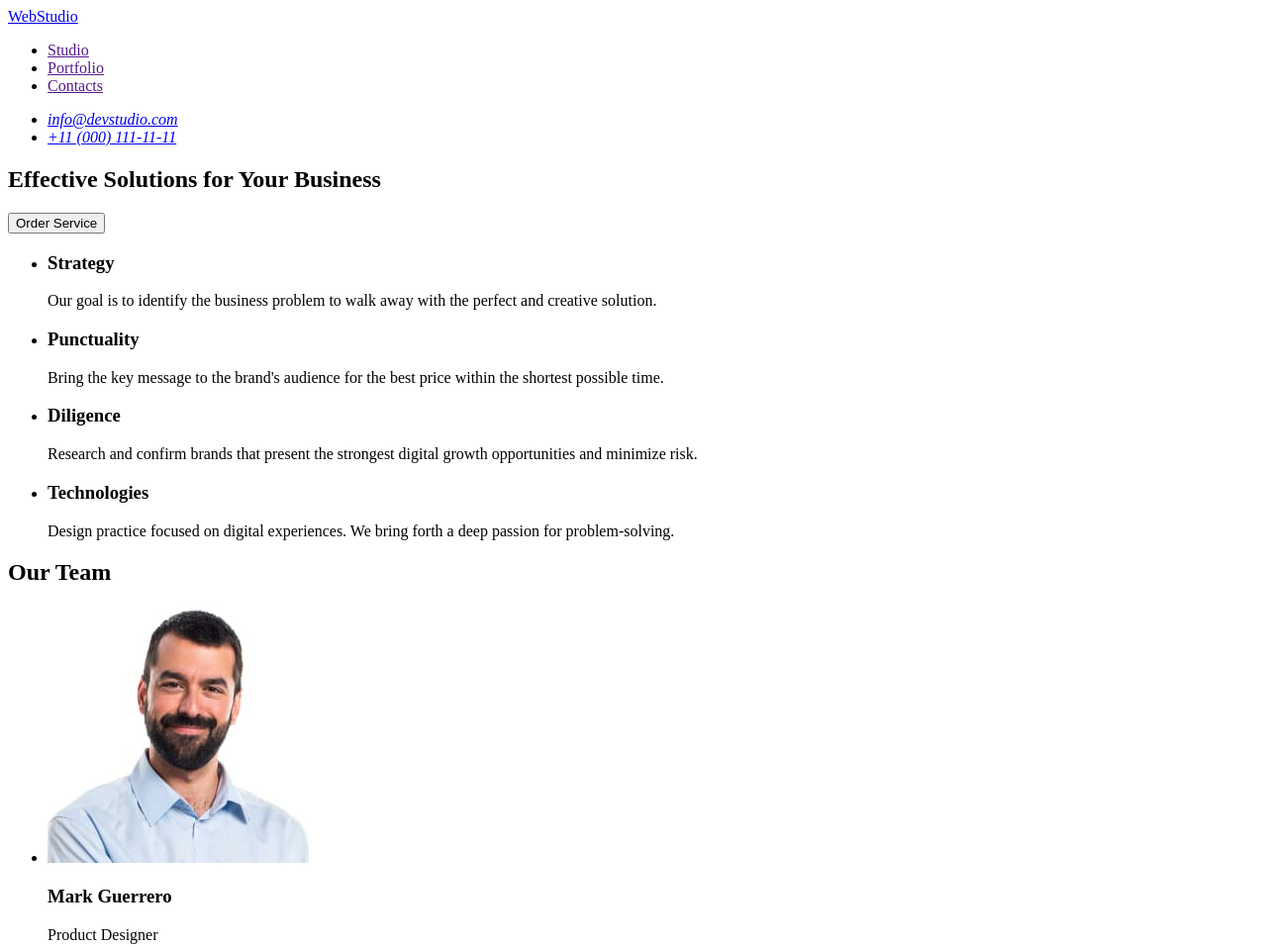
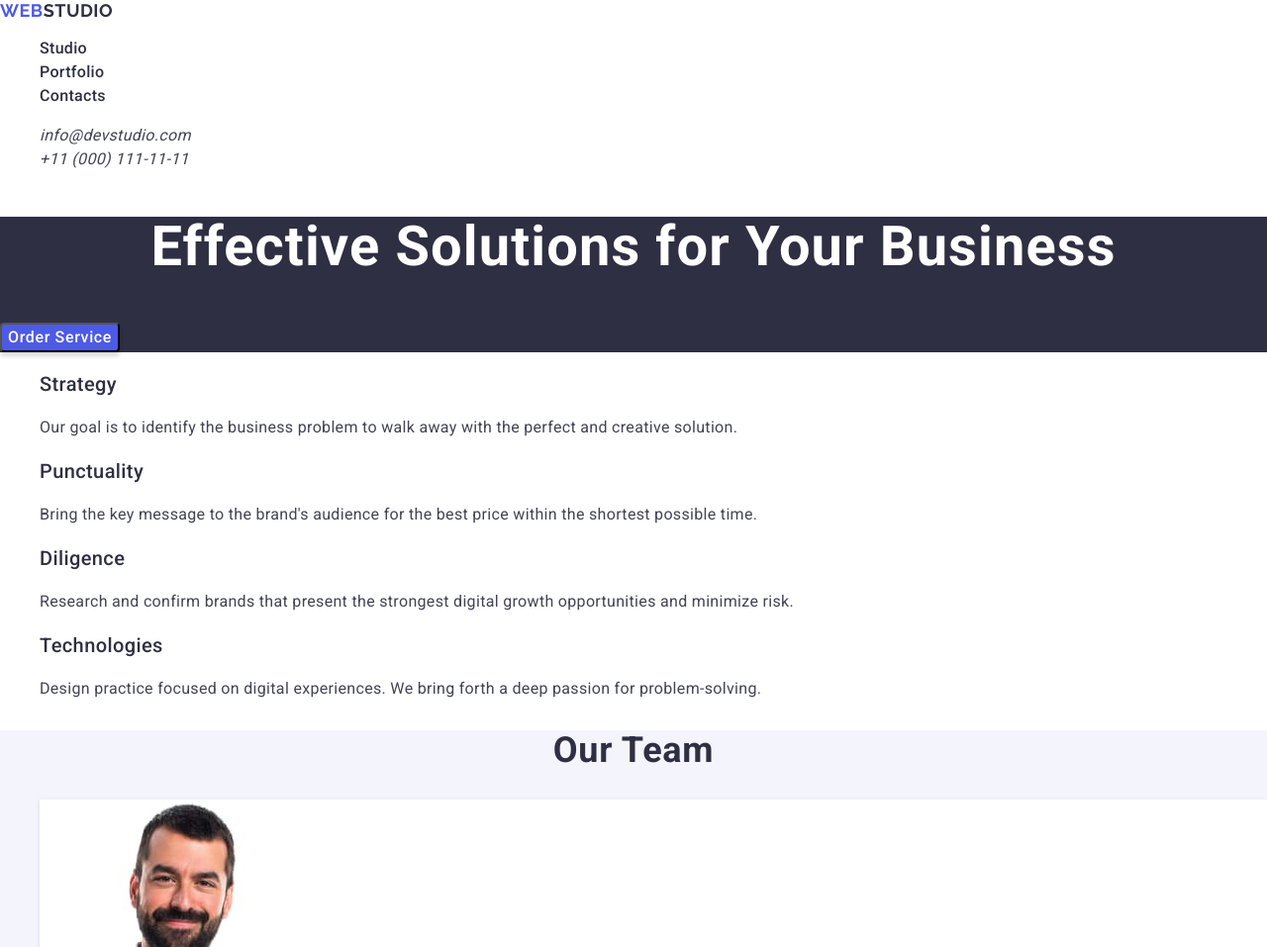
Before and after one commit to Grenolf004/goit-markup-hw-02, a plain HTML site: page index.html in a window 1280 px wide. Shown: the top 957 px of the page at 99% size. Drawn offline with nearby package versions, Linux system fonts and the light colour scheme.

Commit message:
hw2 (1 check)

```diff
--- /dev/null
+++ b/css/styles.css
@@ -0,0 +1,207 @@
+body {
+    font-family: "Roboto" sans-serif;
+    color: #434455;
+    background-color: #ffffff
+    ;font-style: normal;
+}
+
+a {
+    text-decoration: none;
+}
+
+ul {
+    list-style-type: none;
+}
+
+.header-link:hover,
+.header-link:focus {
+    color: #404BBF;
+}
+
+.address-link:hover,
+.address-link:focus {
+    color: #404BBF;
+}
+
+.hero-order-btn:hover,
+.hero-order-btn:focus {
+    color: #4D5AE5;
+}
+
+.header-logo {
+color: #4D5AE5;
+    font-family: Raleway;
+    font-size: 18px;
+    font-weight: 700;
+    line-height: 21px;
+    letter-spacing: 0.54px;
+    text-transform: uppercase;
+}
+
+.logo-item {
+    color: #2E2F42;
+    font-family: Raleway;
+    font-size: 18px;
+    font-weight: 700;
+    line-height: 21px;
+    letter-spacing: 0.54px;
+    text-transform: uppercase;
+}
+
+.header-link {
+    color: #2E2F42;
+    font-family: Roboto;
+    font-size: 16px;
+    font-weight: 500;
+    line-height: 24px;
+    letter-spacing: 0.32px;
+}
+
+.address-link {
+    color: #434455;
+    font-family: Roboto;
+    font-size: 16px;
+    font-weight: 400;
+    line-height: 24px;
+    letter-spacing: 0.32px;
+}
+
+.hero {
+    background: #2E2F42;
+}
+
+.hero-title {
+    color: #FFF;
+    text-align: center;
+    font-family: Roboto;
+    font-size: 56px;
+    font-weight: 700;
+    line-height: 60px;
+    letter-spacing: 1.12px;
+}
+
+.hero-order-btn {
+    border-radius: 4px;
+    background: #4D5AE5;
+    box-shadow: 0px 4px 4px 0px rgba(0, 0, 0, 0.15);
+    color: #FFF;
+    font-family: Roboto;
+    font-size: 16px;
+    font-weight: 500;
+    line-height: 24px;
+    letter-spacing: 0.64px;
+}
+
+.section-one {
+background: #FFF;
+}
+
+.goals-title {
+color: #2E2F42;
+font-family: Roboto;
+font-size: 20px;
+font-weight: 500;
+line-height: 24px;
+letter-spacing: 0.4px;
+}
+
+.goals-text {
+    color: #434455;
+    font-family: Roboto;
+    font-size: 16px;
+    font-weight: 400;
+    line-height: 24px;
+    letter-spacing: 0.32px;
+}
+
+.section-team {
+    background: #F4F4FD;
+}
+
+.team-title {
+    color:#2E2F42;
+    text-align: center;
+    font-family: Roboto;
+    font-size: 36px;
+    font-weight: 700;
+    line-height: 40px;
+    letter-spacing: 0.72px;
+    text-transform: capitalize;
+}
+
+.team-item {
+    border-radius: 0px 0px 4px 4px;
+        background: #FFF;
+        box-shadow: 0px 2px 1px 0px rgba(46, 47, 66, 0.08), 0px 1px 1px 0px rgba(46, 47, 66, 0.16), 0px 1px 6px 0px rgba(46, 47, 66, 0.08);
+}
+
+.team-list {
+    color: #2E2F42;
+    text-align: center;
+    font-family: Roboto;
+    font-size: 20px;
+    font-weight: 500;
+    line-height: 24px;
+    letter-spacing: 0.4px;
+}
+
+.team-descr {
+    color:#434455;
+    text-align: center;
+    font-family: Roboto;
+    font-size: 16px;
+    font-weight: 400;
+    line-height: 24px;
+    letter-spacing: 0.32px;
+}
+
+.section-portfolio {
+    background: #FFF;
+}
+
+.portfolio-title {
+    color:#2E2F42;
+    text-align: center;
+    font-family: Roboto;
+    font-size: 36px;
+    font-weight: 700;
+    line-height: 40px;
+    letter-spacing: 0.72px;
+    text-transform: capitalize;
+}
+
+.portfolio-item {
+    border: #E7E9FC;
+    background: #FFF;
+}
+
+.portfolio-list {
+    color: #2E2F42;
+    font-family: Roboto;
+    font-size: 20px;
+    font-weight: 500;
+    line-height: 24px;
+    letter-spacing: 0.4px;
+}
+
+.portfolio-descr {
+    color:#434455;
+    font-family: Roboto;
+    font-size: 16px;
+    font-weight: 400;
+    line-height: 24px;
+    letter-spacing: 0.32px;
+}
+
+.footer {
+    background:#2E2F42;
+}
+
+.footer-descr {
+    color: #F4F4FD;
+        font-family: Roboto;
+        font-size: 16px;
+        font-weight: 400;
+        line-height: 24px;
+        letter-spacing: 0.32px;
+}
--- a/index.html
+++ b/index.html
@@ -4,95 +4,137 @@
     <meta charset="UTF-8">
     <meta name="viewport" content="width=device-width, initial-scale=1.0">
     <title>WebStudio</title>
+    <link rel="stylesheet" href="https://cdn.jsdelivr.net/npm/modern-normalize@2.0.0/modern-normalize.min.css">
+    <link rel="preconnect" href="https://fonts.googleapis.com">
+    <link rel="preconnect" href="https://fonts.gstatic.com" crossorigin>
+    <link href="https://fonts.googleapis.com/css2?family=Raleway:wght@700&family=Roboto:wght@400;500;700&display=swap"
+        rel="stylesheet">
+        <link rel="stylesheet" href="./css/styles.css">
 </head>
 <body>
     <header>
         <nav>
-            <a href="./index.html">WebStudio</a>
+            <a class="header-logo" href="./index.html">Web<span class="logo-item">Studio</span></a>
             <ul>
                 <li>
-                    <a href="">Studio</a>
+                    <a class="header-link" href="./index.html">Studio</a>
                 </li>
                 <li>
-                    <a href="">Portfolio</a>
+                    <a class="header-link" href="">Portfolio</a>
                 </li>
                 <li>
-                    <a href="">Contacts</a>
+                    <a class="header-link" href="">Contacts</a>
                 </li>
             </ul>
         </nav>
-        <address>
+        <address class="address">
             <ul>
                 <li>
-                    <a href="mailto:info@devstudio.com">info@devstudio.com</a>
+                    <a class="address-link" href="mailto:info@devstudio.com">info@devstudio.com</a>
                 </li>
                 <li>
-                    <a href="tel:+110001111111">+11 (000) 111-11-11</a>
+                    <a class="address-link" href="tel:+110001111111">+11 (000) 111-11-11</a>
                 </li>
             </ul>
         </address>
     </header>
 
 <main>
-    <section>
-        <h1>Effective Solutions for Your Business</h1>
-        <button class="" type="button">Order Service</button>
+    <section class="hero">
+        <h1 class="hero-title">Effective Solutions for Your Business</h1>
+        <button class="hero-order-btn" type="button">Order Service</button>
     </section>
 
-    <section>
+    <section class="section-one">
         <h2 hidden>Goals</h2>
         <ul>
             <li>
-                <h3>Strategy</h3>
-                <p>Our goal is to identify the business
+                <h3 class="goals-title">Strategy</h3>
+                <p class="goals-text">Our goal is to identify the business
                 problem to walk away with the perfect and creative solution.</p>
             </li>
             <li>
-                <h3>Punctuality</h3>
-                <p>Bring the key message to the brand's audience for the best price within the shortest possible time.</p>
+                <h3 class="goals-title">Punctuality</h3>
+                <p class="goals-text">Bring the key message to the brand's audience for the best price within the shortest possible time.</p>
             </li>
             <li>
-                <h3>Diligence</h3>
-                <p>Research and confirm brands that present the strongest digital growth opportunities and minimize risk.</p>
+                <h3 class="goals-title">Diligence</h3>
+                <p class="goals-text">Research and confirm brands that present the strongest digital growth opportunities and minimize risk.</p>
             </li>
             <li>
-                <h3>Technologies</h3>
-                <p>Design practice focused on digital experiences. We bring forth a deep passion for problem-solving.</p>
+                <h3 class="goals-title">Technologies</h3>
+                <p class="goals-text">Design practice focused on digital experiences. We bring forth a deep passion for problem-solving.</p>
             </li>
         </ul>
     </section>
 
-    <section>
-        <h2>Our Team</h2>
+    <section class="section-team">
+        <h2 class="team-title">Our Team</h2>
         <ul>
-            <li>
+            <li class="team-item">
                 <img src="./images/mark-guerrero.jpg" alt="Mark Guerrero" width="264">
-                <h3>Mark Guerrero</h3>
-                <p>Product Designer</p>
+                <h3 class="team-list">Mark Guerrero</h3>
+                <p class="team-descr">Product Designer</p>
             </li>
-            <li>
+            <li class="team-item">
                 <img src="./images/tom-ford.jpg" alt="Tom Ford" width="264">
-                <h3>Tom Ford</h3>
-                <p>Frontend Developer</p>
+                <h3 class="team-list">Tom Ford</h3>
+                <p class="team-descr">Frontend Developer</p>
             </li>
-            <li>
+            <li class="team-item">
                 <img src="./images/camila-garcia.jpg" alt="Camila Garcia" width="264">
-                <h3>Camila Garcia</h3>
-                <p>Marketing</p>
+                <h3 class="team-list">Camila Garcia</h3>
+                <p class="team-descr">Marketing</p>
             </li>
-            <li>
+            <li class="team-item">
                 <img src="./images/daniel-wilson.jpg" alt="Daniel Wilson" width="264">
-                <h3>Daniel Wilson</h3>
-                <p>UI Designer</p>
+                <h3 class="team-list">Daniel Wilson</h3>
+                <p class="team-descr">UI Designer</p>
+            </li>
+        </ul>
+    </section>
+
+    <section class="section-portfolio">
+        <h2 class="portfolio-title">Our Portfolio</h2>
+        <ul>
+            <li class="portfolio-item">
+                <img src="./images/banking-app.jpg" alt="Banking App" width="360" height="300">
+                <h3 class="portfolio-list">Banking App</h3>
+                <p class="portfolio-descr">App</p>
+            </li>
+            <li class="portfolio-item">
+                <img src="./images/cashless-payment.jpg" alt="Cashless Payment" width="360" height="300">
+                <h3 class="portfolio-list">Cashless Payment</h3>
+                <p class="portfolio-descr">Marketing</p>
+            </li>
+            <li class="portfolio-item">
+                <img src="./images/meditation-app.jpg" alt="Meditation App" width="360" height="300">
+                <h3 class="portfolio-list">Meditation App</h3>
+                <p class="portfolio-descr">App</p>
+            </li>
+            <li class="portfolio-item">
+                <img src="./images/taxi-service.jpg" alt="Taxi Service" width="360" height="300">
+                <h3 class="portfolio-list">Taxi Service</h3>
+                <p class="portfolio-descr">Marketing</p>
+            </li>
+            <li class="portfolio-item">
+                <img src="./images/screen-illustrations.jpg" alt="Screen Illustrations" width="360" height="300">
+                <h3 class="portfolio-list">Screen Illustrations</h3>
+                <p class="portfolio-descr">Design</p>
+            </li>
+            <li class="portfolio-item">
+                <img src="./images/online-courses.jpg" alt="Online Courses" width="360" height="300">
+                <h3 class="portfolio-list">Online Courses</h3>
+                <p class="portfolio-descr">Marketing</p>
             </li>
         </ul>
     </section>
 
 </main>
 
-<footer>
-    <a href="./index.html">WebStudio</a>
-    <p>Increase the flow of customers and sales for your business with digital marketing & growth solutions.</p>
+<footer class="footer">
+    <a class="header-logo" href="./index.html">Web<span class="logo-item">Studio</span></a>
+    <p class="footer-descr">Increase the flow of customers and sales for your business with digital marketing & growth solutions.</p>
 </footer>
 
 </body>
```
Also changed, not shown: images/banking-app.jpg (added), images/cashless-payment.jpg (added), images/meditation-app.jpg (added), images/online-courses.jpg (added), images/screen-illustrations.jpg (added), images/taxi-service.jpg (added).
